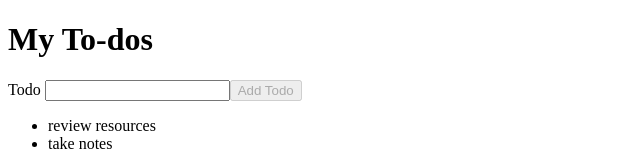
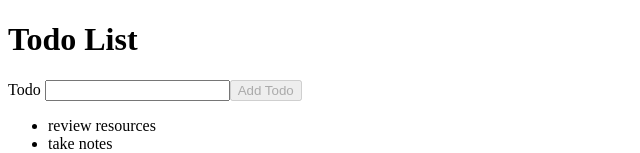
Before and after one commit to LilRed92/to-do-list-CTD, a React (Vite) app: page / in a window 1280 px wide. Shown: the top 153 px of the page, without its empty margins (0-640 px from the left). Built offline with nearby package versions, Linux system fonts and the light colour scheme.

Commit message:
✨ feat(root): * Renamed TodoForm and TodoList components to top-level imports, simplifying the directory structure and updated the App component to reflect these changes, including a title update from "My To-dos" to "Todo List" for consistency.

```diff
--- a/src/App.jsx
+++ b/src/App.jsx
@@ -1,5 +1,5 @@
-import TodoList from './Components/TodoList.jsx';
-import TodoForm from './Components/TodoForm.jsx';
+import TodoList from './TodoList.jsx';
+import TodoForm from './TodoForm.jsx';
 import './App.css'
 
 function App() {
@@ -8,7 +8,7 @@ function App() {
 
   return (
     <div className="to-do">
-      <h1>My To-dos</h1>
+      <h1>Todo List</h1>
       <TodoForm />
       <TodoList />
     </div>
```
Also changed, not shown: src/TodoForm.jsx (renamed from src/Components/TodoForm.jsx), src/TodoList.jsx (renamed from src/Components/TodoList.jsx).
